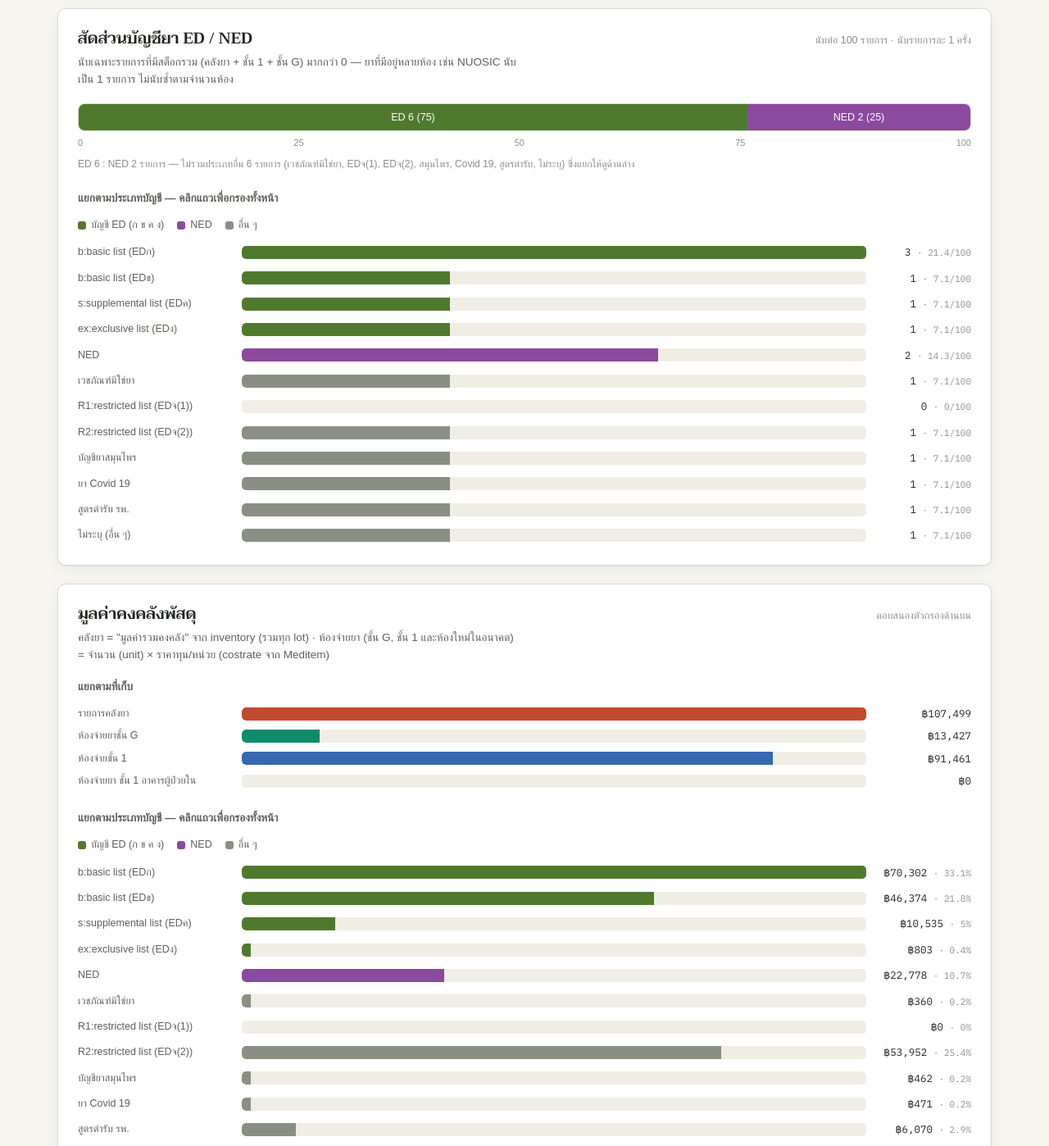
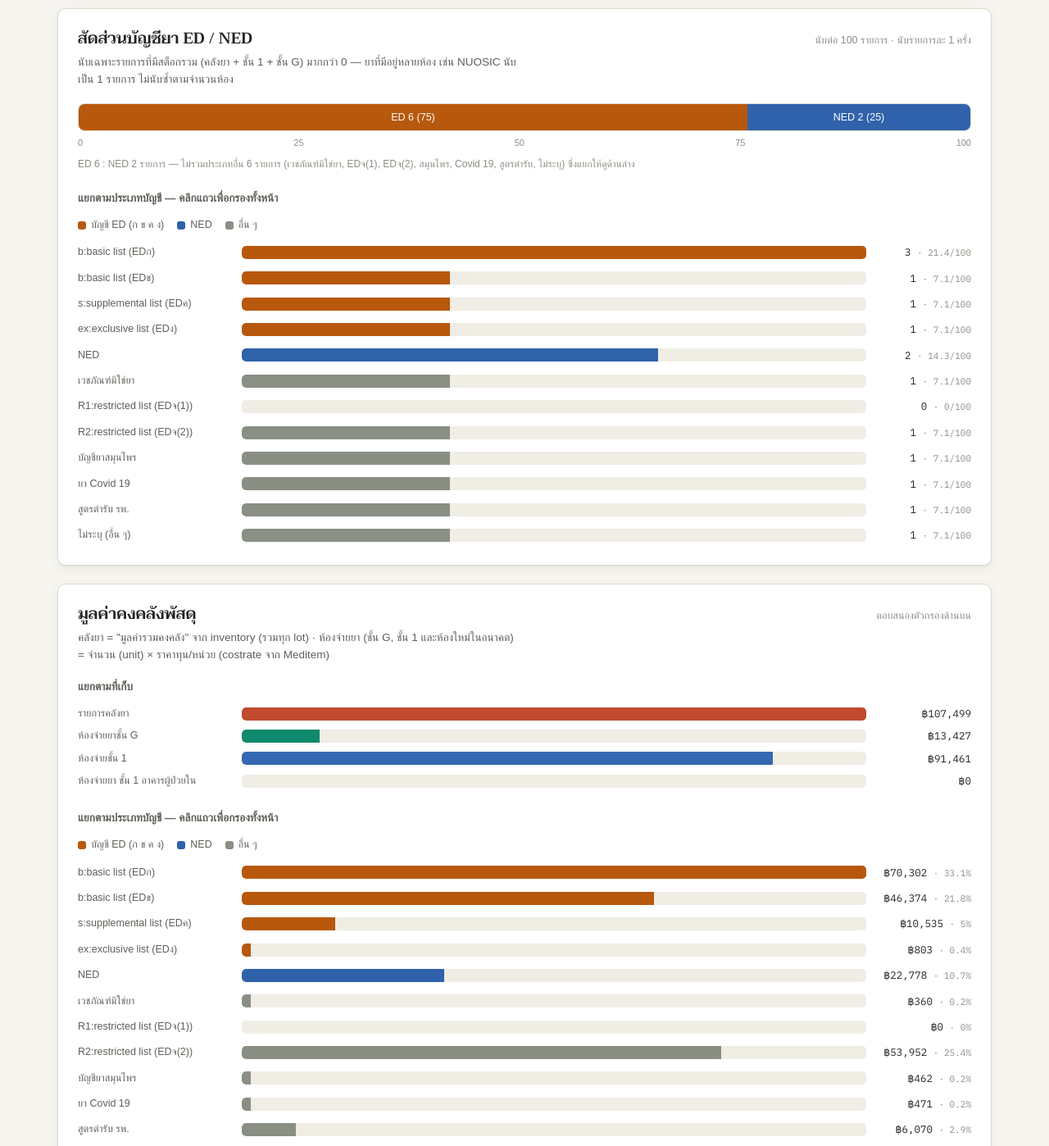
Before and after one commit to Tamonwan-chan/Procurement-RJ-2-Dashboard, a plain HTML site: page mockup/dashboard-mockup.html in a window 1280 px wide. Shown: the part 1460-2858 px from the top of the page at 82% size. Drawn offline with Linux system fonts and the light colour scheme; a web font is replaced by a local one.

Commit message:
Color ED orange and NED blue
พี่โอม asked for orange/blue. Both colors get a light and dark variant,
and the label color on the proportion bar switches with the theme so
text keeps at least 4.5:1 contrast.

Co-Authored-By: Claude Opus 5.5 <noreply@anthropic.com>

```diff
--- a/mockup/dashboard-mockup.html
+++ b/mockup/dashboard-mockup.html
@@ -11,6 +11,7 @@
     --good:#227A47; --warning:#A85F12; --critical:#9E3226;
     --good-soft:#DDF0E3; --warning-soft:#F6E4CB; --critical-soft:#F5DEDB;
     --cat-1:#0F8A6C; --cat-2:#3568B0; --cat-3:#C24A2E; --cat-4:#8A4A9E; --cat-5:#4F7A2E;
+    --ed:#B8580C; --ned:#2F62AB; --on-group:#FFFFFF;
     --shadow:0 1px 2px rgba(32,36,31,.06), 0 4px 16px rgba(32,36,31,.06);
     --radius:10px;
   }
@@ -23,6 +24,7 @@
       --good:#4FBE82; --warning:#E0973F; --critical:#E0665A;
       --good-soft:#1E3327; --warning-soft:#3A2C16; --critical-soft:#3A2320;
       --cat-1:#22A883; --cat-2:#5F87C9; --cat-3:#D06A50; --cat-4:#A66DC0; --cat-5:#6FA155;
+      --ed:#E8913F; --ned:#6A92D6; --on-group:#1A1917;
       --shadow:0 1px 2px rgba(0,0,0,.35), 0 6px 22px rgba(0,0,0,.4);
     }
   }
@@ -34,6 +36,7 @@
     --good:#4FBE82; --warning:#E0973F; --critical:#E0665A;
     --good-soft:#1E3327; --warning-soft:#3A2C16; --critical-soft:#3A2320;
     --cat-1:#22A883; --cat-2:#5F87C9; --cat-3:#D06A50; --cat-4:#A66DC0; --cat-5:#6FA155;
+    --ed:#E8913F; --ned:#6A92D6; --on-group:#1A1917;
     --shadow:0 1px 2px rgba(0,0,0,.35), 0 6px 22px rgba(0,0,0,.4);
   }
 
@@ -148,7 +151,7 @@
   .legend i{ width:10px; height:10px; border-radius:3px; display:inline-block; }
 
   .prop-bar{ display:flex; height:34px; border-radius:8px; overflow:hidden; border:1px solid var(--border); margin-bottom:6px; }
-  .prop-seg{ display:flex; align-items:center; justify-content:center; font-size:12.5px; font-weight:500; color:#fff; white-space:nowrap; overflow:hidden; }
+  .prop-seg{ display:flex; align-items:center; justify-content:center; font-size:12.5px; font-weight:500; color:var(--on-group); white-space:nowrap; overflow:hidden; }
   .prop-scale{ display:flex; justify-content:space-between; font-size:11px; color:var(--ink-faint); margin-bottom:18px; }
 
   .callout{ display:flex; gap:10px; align-items:flex-start; padding:10px 14px; border-radius:8px; font-size:13px; margin-top:16px; background:var(--warning-soft); }
@@ -306,8 +309,8 @@
   <div class="table-note" id="prop-footnote" style="margin:-10px 0 22px"></div>
   <div class="subhead">แยกตามประเภทบัญชี — คลิกแถวเพื่อกรองทั้งหน้า</div>
   <div class="legend">
-    <span><i style="background:var(--cat-5)"></i>บัญชี ED (ก ข ค ง)</span>
-    <span><i style="background:var(--cat-4)"></i>NED</span>
+    <span><i style="background:var(--ed)"></i>บัญชี ED (ก ข ค ง)</span>
+    <span><i style="background:var(--ned)"></i>NED</span>
     <span><i style="background:var(--ink-faint)"></i>อื่น ๆ</span>
   </div>
   <div class="barlist" id="chart-acct"></div>
@@ -323,8 +326,8 @@
   <div class="barlist" id="chart-value-loc" style="margin-bottom:26px"></div>
   <div class="subhead">แยกตามประเภทบัญชี — คลิกแถวเพื่อกรองทั้งหน้า</div>
   <div class="legend">
-    <span><i style="background:var(--cat-5)"></i>บัญชี ED (ก ข ค ง)</span>
-    <span><i style="background:var(--cat-4)"></i>NED</span>
+    <span><i style="background:var(--ed)"></i>บัญชี ED (ก ข ค ง)</span>
+    <span><i style="background:var(--ned)"></i>NED</span>
     <span><i style="background:var(--ink-faint)"></i>อื่น ๆ</span>
   </div>
   <div class="barlist" id="chart-value-acct" style="margin-bottom:26px"></div>
@@ -499,7 +502,7 @@
   ACCT_CATS.forEach(function(c){ if(c.key !== 'other') ACCT_BY_LABEL[squash(c.label)] = c.key; });
   var ACCT_BY_KEY = {};
   ACCT_CATS.forEach(function(c){ ACCT_BY_KEY[c.key] = c; });
-  var GROUP_COLOR = { ED:'var(--cat-5)', NED:'var(--cat-4)', other:'var(--ink-faint)' };
+  var GROUP_COLOR = { ED:'var(--ed)', NED:'var(--ned)', other:'var(--ink-faint)' };
 
   function squash(s){ return String(s == null ? '' : s).replace(/\s+/g,' ').trim(); }
   function acctKey(raw){ return ACCT_BY_LABEL[squash(raw)] || 'other'; }
```
